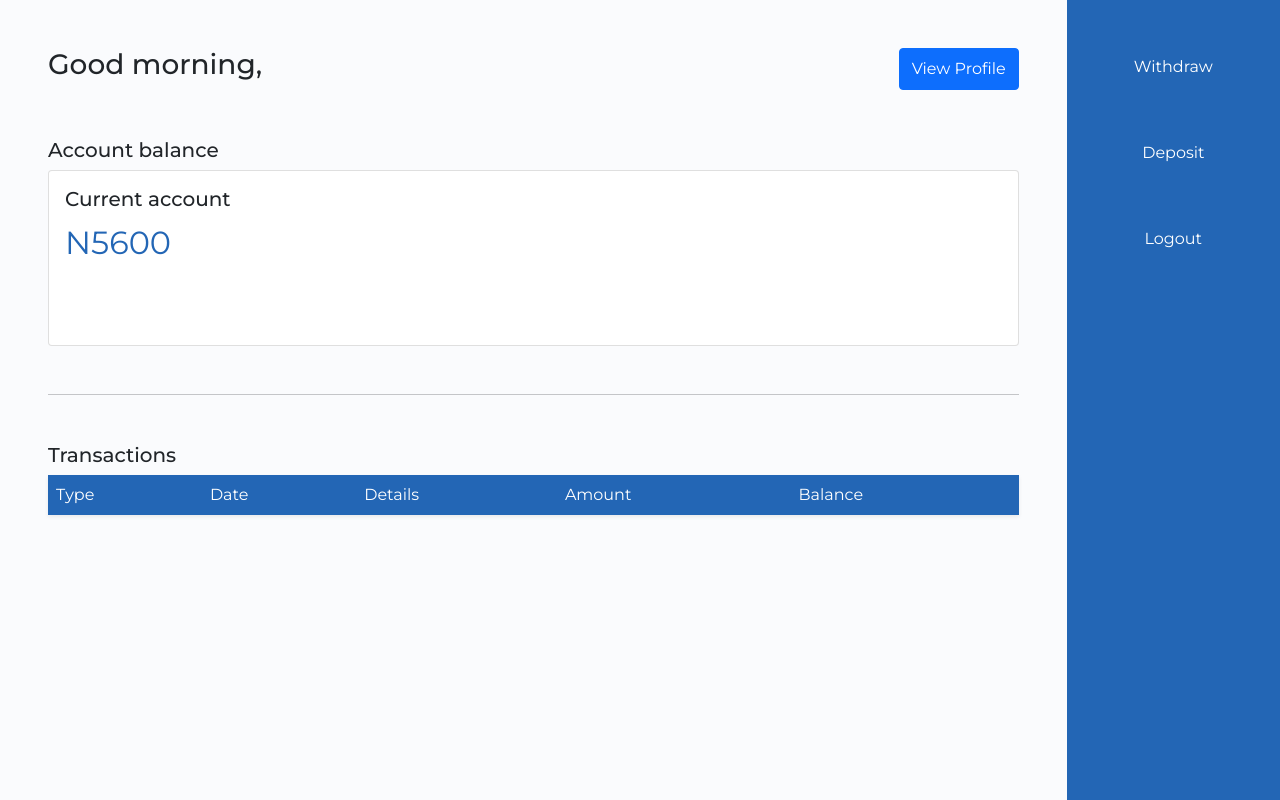
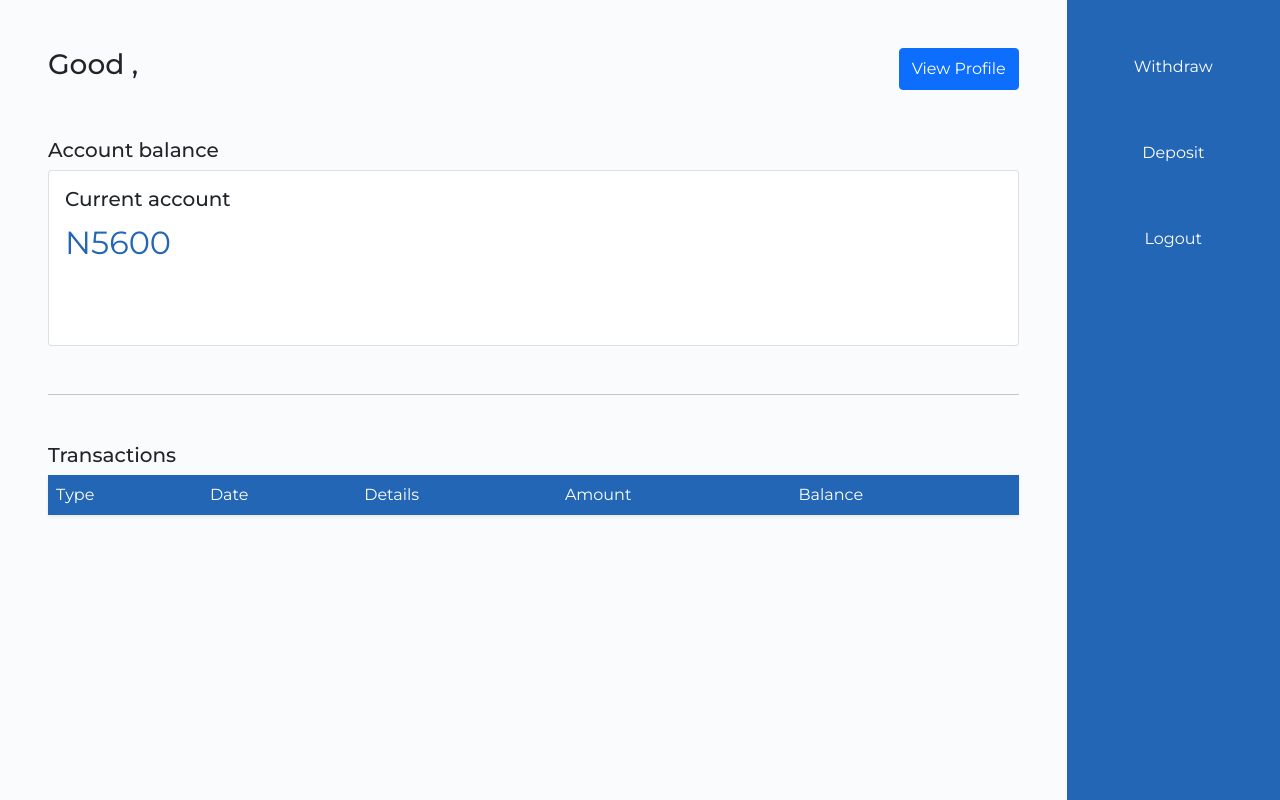
Before and after one commit to Igweego1/Bank-Application, a plain HTML site: page dashboard.html in a window 1280 px wide. Drawn offline with nearby package versions, Linux system fonts and the light colour scheme.

Commit message:
Update dashboard.html

```diff
--- a/dashboard.html
+++ b/dashboard.html
@@ -23,7 +23,7 @@
         <div class="row">
             <div class="col-sm-12 col-md-10 order-2 order-md-1 p-5">
                 <div class="d-flex justify-content-between">
-                  <h1 class="fs-3 fw-medium">Good morning, <span id="username"></span></h1>
+                  <h1 class="fs-3 fw-medium">Good <span id="greetings"></span>, <span id="username"></span></h1>
                   <button class="btn btn-primary" type="button" data-bs-toggle="offcanvas" data-bs-target="#offcanvasExample" aria-controls="offcanvasExample">
                     View Profile
                   </button>
```
